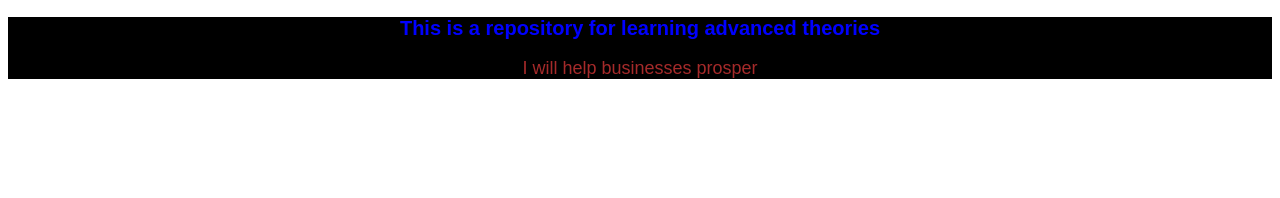
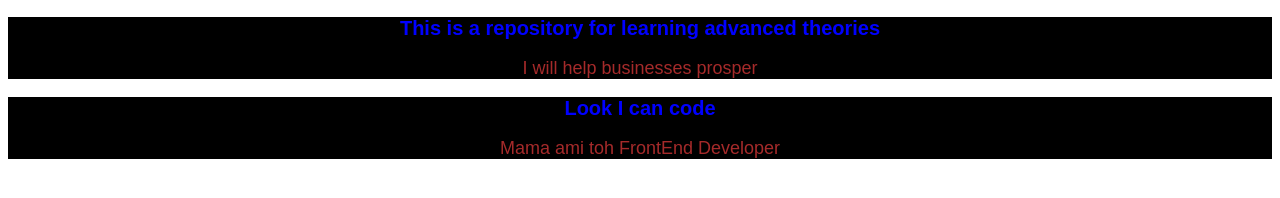
Before and after one commit to sqyem/Simple-Website-PH-, a plain HTML site: page index.html in a window 1280 px wide. Drawn offline with Linux system fonts and the light colour scheme.

Commit message:
added new blog

```diff
--- a/index.html
+++ b/index.html
@@ -10,7 +10,10 @@
     <div>
         <h2>This is a repository for learning advanced theories</h2>
         <p>I will help businesses prosper</p>
-
+    </div>
+    <div>
+        <h2>Look I can code</h2>
+        <p>Mama ami toh FrontEnd Developer</p>
     </div>
 </body>
 </html>
```
